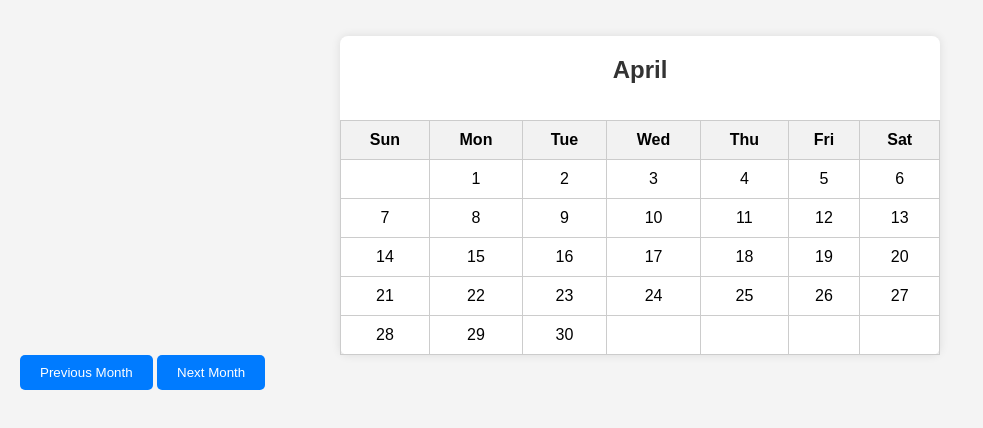
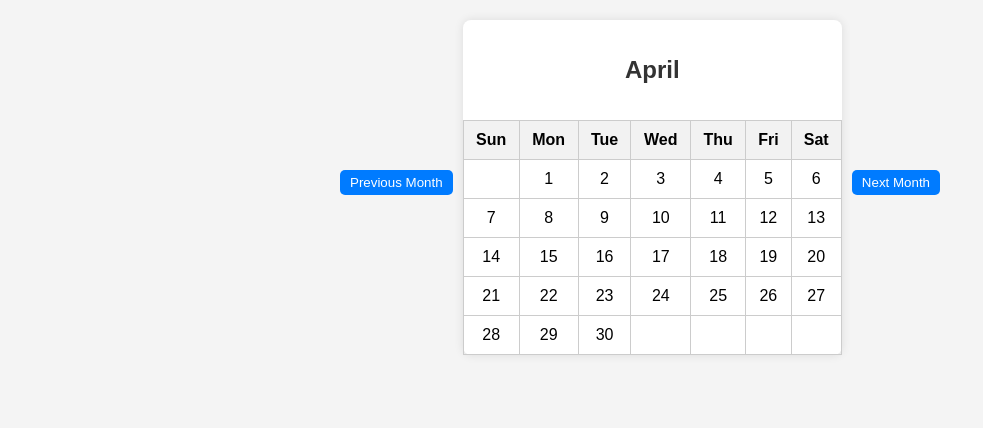
Before and after one commit to HariOmSundram/Checklist-Calender, a plain HTML site: page index.html in a window 1280 px wide. Shown: the whole page, without its empty margins (0-983 px from the left). Drawn offline with Linux system fonts and the light colour scheme.

Commit message:
Update index.html

```diff
--- a/index.html
+++ b/index.html
@@ -10,10 +10,19 @@
             margin: 0;
             padding: 20px;
             background-color: #f4f4f4;
+            display: flex;
+            flex-direction: column;
+            align-items: center;
+        }
+        .calendar-container {
+            display: flex;
+            justify-content: space-between;
+            align-items: center;
+            width: 600px;
+            margin-bottom: 20px;
         }
         .calendar {
-            max-width: 600px;
-            margin: 0 auto;
+            flex-grow: 1;
             background-color: #fff;
             border-radius: 8px;
             box-shadow: 0 0 10px rgba(0, 0, 0, 0.1);
@@ -47,7 +56,7 @@
             background-color: #007bff;
             color: #fff;
             border: none;
-            padding: 10px 20px;
+            padding: 5px 10px;
             border-radius: 5px;
             cursor: pointer;
             margin-bottom: 10px;
@@ -55,9 +64,20 @@
         button:hover {
             background-color: #0056b3;
         }
+        .prev-button {
+            margin-right: 10px; /* Adjust the margin between buttons and calendar */
+        }
+        .next-button {
+            margin-left: 10px; /* Adjust the margin between buttons and calendar */
+        }
     </style>
 </head>
 <body>
+    <div class="calendar-container">
+        <!-- Previous Month Button -->
+        <button class="prev-button" onclick="prevMonth()">Previous Month</button>
+
+        <!-- Calendar -->
         <div class="calendar">
             <h1 id="monthName"></h1>
             <table id="calendarTable">
@@ -70,6 +90,10 @@
                     <!-- Calendar dates will be filled dynamically using JavaScript -->
                 </tbody>
             </table>
+        </div>
+
+        <!-- Next Month Button -->
+        <button class="next-button" onclick="nextMonth()">Next Month</button>
     </div>
 
     <script>
@@ -186,9 +210,5 @@
             createCalendar(currentYear, currentMonth);
         }
     </script>
-
-    <!-- Buttons to navigate between months -->
-    <button onclick="prevMonth()">Previous Month</button>
-    <button onclick="nextMonth()">Next Month</button>
 </body>
 </html>
```
Lines whose indentation alone changed are shown as unchanged.
